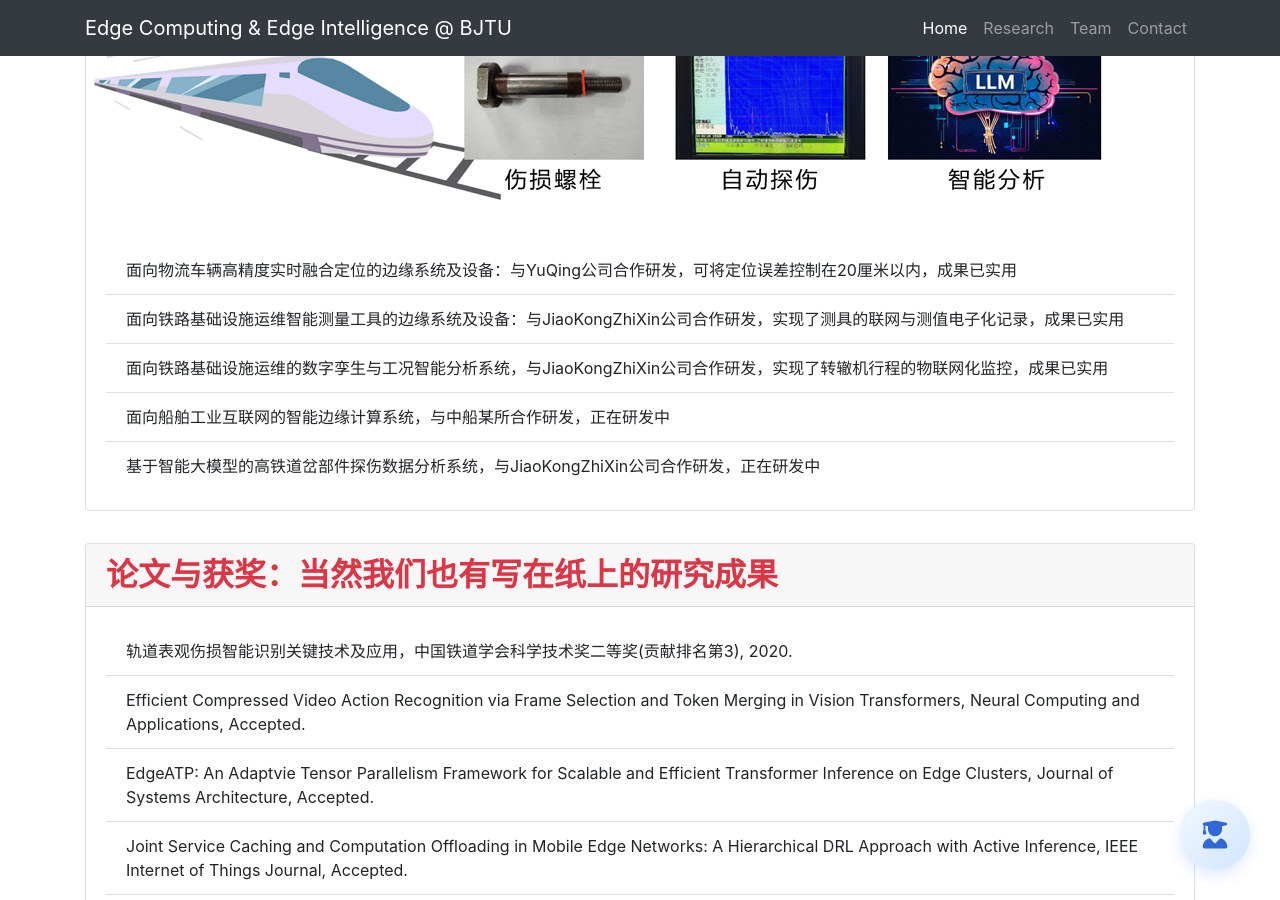
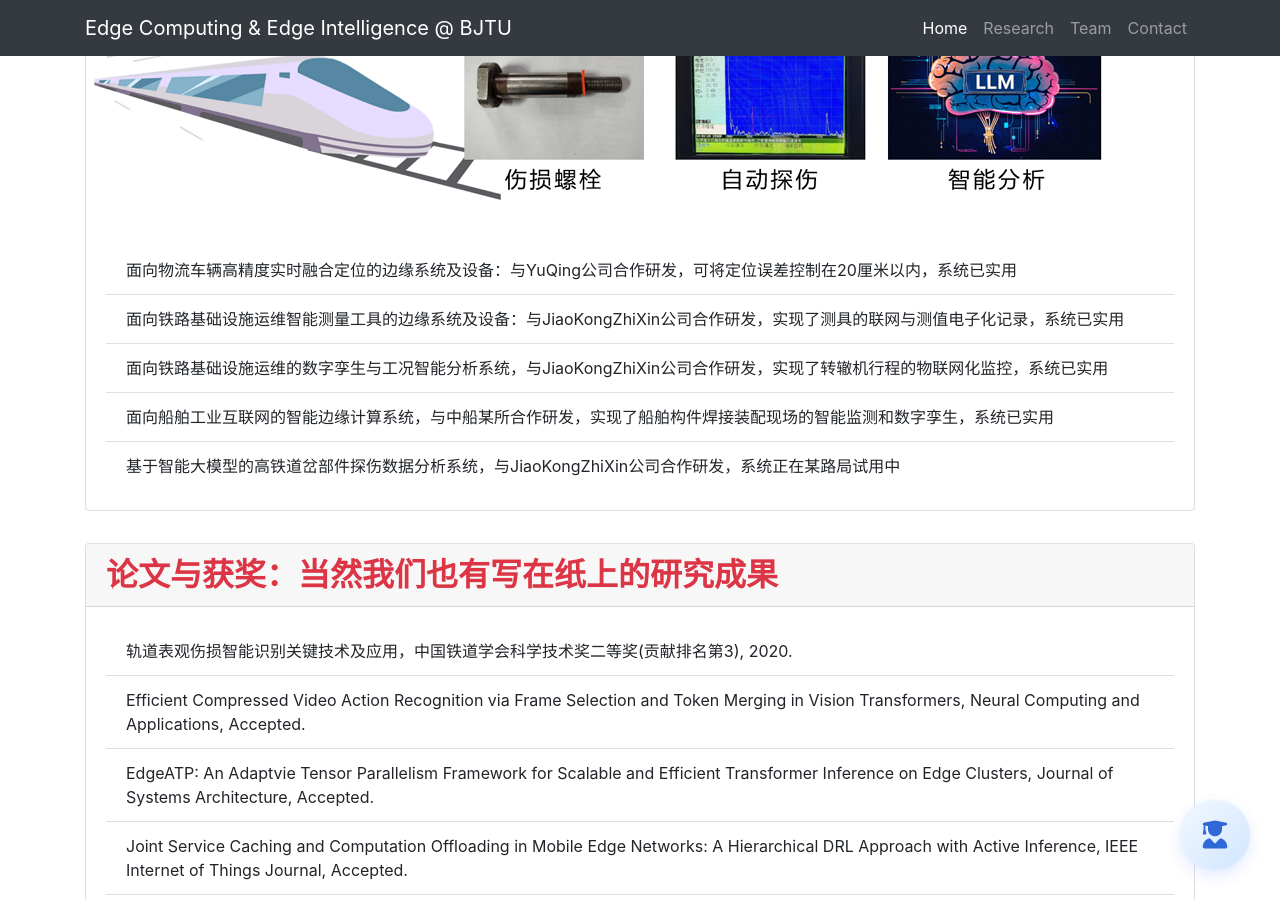
Before and after one commit to fangvv/Homepage, a Jekyll site: the page Edgecomp/index.html, which Jekyll copies as it is, in a window 1280 px wide and 900 px high, scrolled down 5068 px. Built offline with Jekyll 4.4.1, drawn with Linux system fonts in a browser that asks for light colours; comment, search, counter and statistics services are not loaded.

Commit message:
update sys info

```diff
--- a/Edgecomp/index.html
+++ b/Edgecomp/index.html
@@ -603,11 +603,11 @@ PyTorch Mobile, 移动端深度学习,
         <img width="1033" height="221" src="img/product2.png" class="img-fluid" loading="lazy" decoding="async">
         <div class="card-body">
           <ul class="list-group list-group-flush">
-            <li class="list-group-item">面向物流车辆高精度实时融合定位的边缘系统及设备：与YuQing公司合作研发，可将定位误差控制在20厘米以内，成果已实用</li>
-            <li class="list-group-item">面向铁路基础设施运维智能测量工具的边缘系统及设备：与JiaoKongZhiXin公司合作研发，实现了测具的联网与测值电子化记录，成果已实用</li>
-            <li class="list-group-item">面向铁路基础设施运维的数字孪生与工况智能分析系统，与JiaoKongZhiXin公司合作研发，实现了转辙机行程的物联网化监控，成果已实用</li>
-            <li class="list-group-item">面向船舶工业互联网的智能边缘计算系统，与中船某所合作研发，正在研发中</li>
-            <li class="list-group-item">基于智能大模型的高铁道岔部件探伤数据分析系统，与JiaoKongZhiXin公司合作研发，正在研发中</li>
+            <li class="list-group-item">面向物流车辆高精度实时融合定位的边缘系统及设备：与YuQing公司合作研发，可将定位误差控制在20厘米以内，系统已实用</li>
+            <li class="list-group-item">面向铁路基础设施运维智能测量工具的边缘系统及设备：与JiaoKongZhiXin公司合作研发，实现了测具的联网与测值电子化记录，系统已实用</li>
+            <li class="list-group-item">面向铁路基础设施运维的数字孪生与工况智能分析系统，与JiaoKongZhiXin公司合作研发，实现了转辙机行程的物联网化监控，系统已实用</li>
+            <li class="list-group-item">面向船舶工业互联网的智能边缘计算系统，与中船某所合作研发，实现了船舶构件焊接装配现场的智能监测和数字孪生，系统已实用</li>
+            <li class="list-group-item">基于智能大模型的高铁道岔部件探伤数据分析系统，与JiaoKongZhiXin公司合作研发，系统正在某路局试用中</li>
           </ul>
         </div>
       </div>
```
